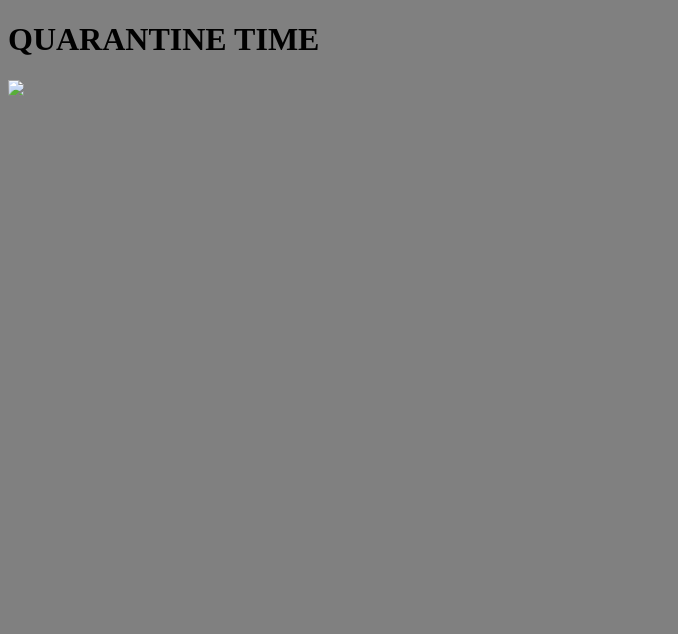
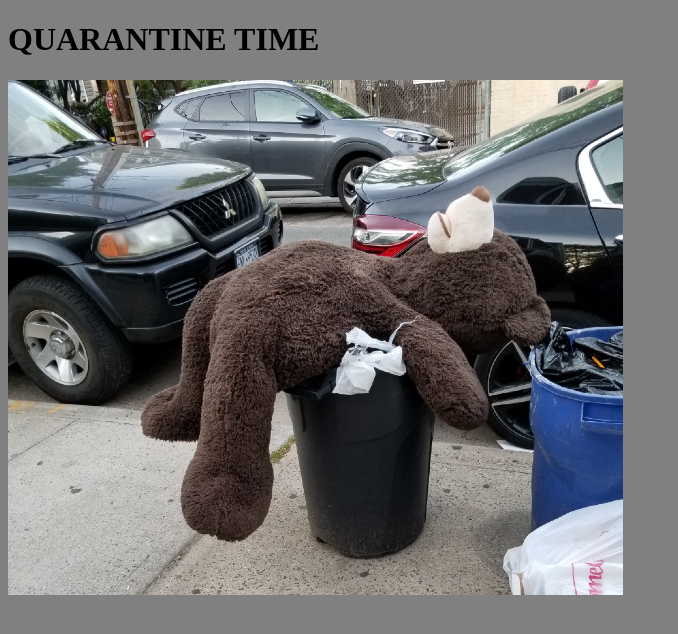
Before and after one commit to jaimeAlequez/jaimeAlequez.github.io, a plain HTML site: page quarantine.html in a window 1280 px wide. Shown: the whole page, without its empty margins (0-678 px from the left). Drawn offline with Linux system fonts and the light colour scheme.

Commit message:
Update quarantine.html

```diff
--- a/quarantine.html
+++ b/quarantine.html
@@ -2,7 +2,7 @@
 <html>
 <h1>QUARANTINE TIME</h1>
   <body style="background-color:grey;">
-    <img src="alona.jpg">
+    <img src="aloni.jpg">
 
 
 
```
